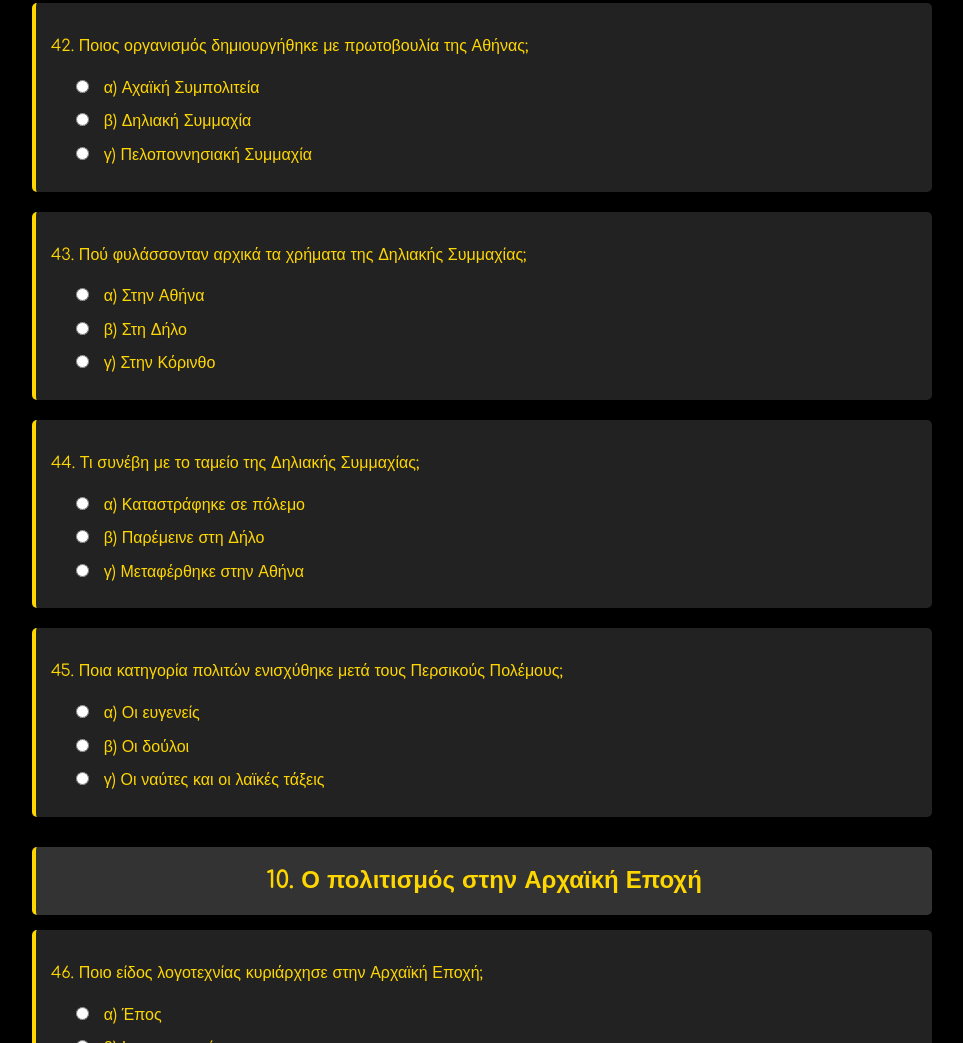
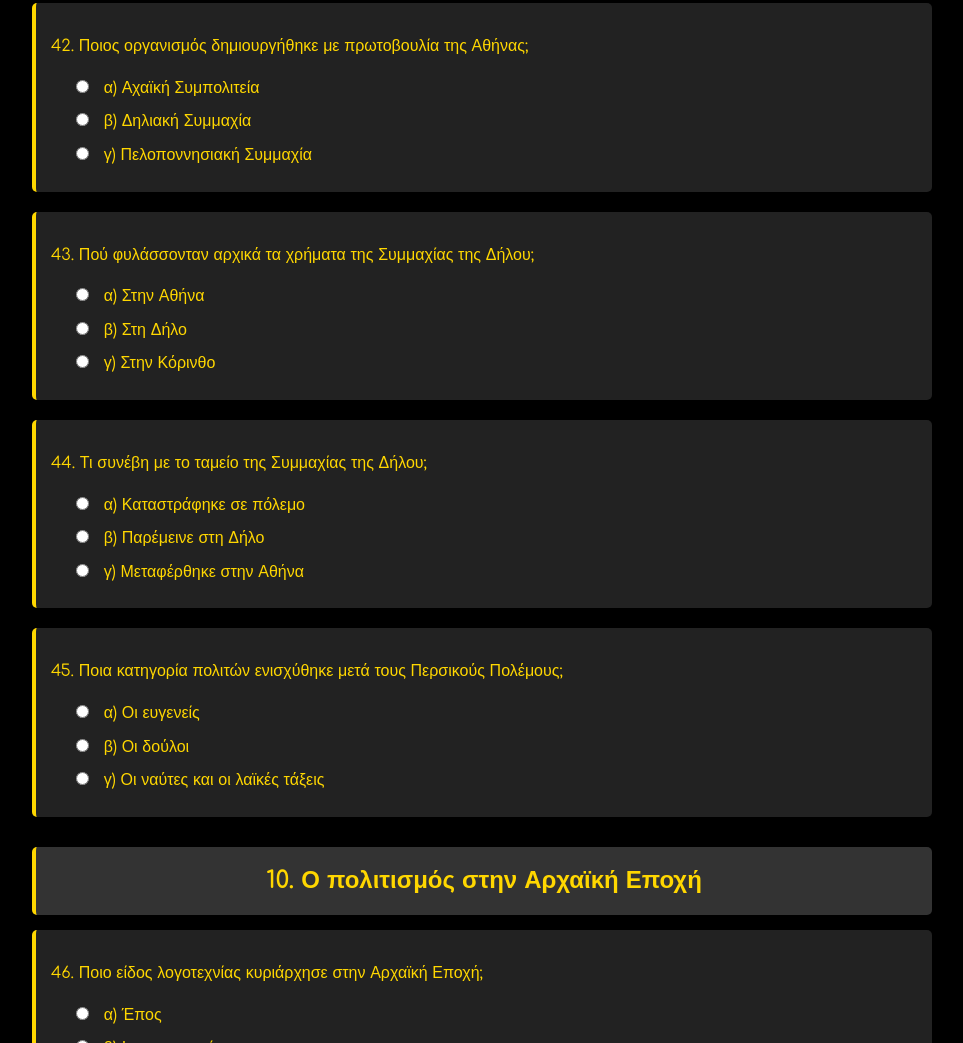
Before and after one commit to pdomvros/archaic-era, a plain HTML site: page index.html in a window 1280 px wide. Shown: the part 9768-10811 px from the top of the page, without its empty margins (158-1121 px from the left). Drawn offline with Linux system fonts and the light colour scheme.

Commit message:
Update index.html

```diff
--- a/index.html
+++ b/index.html
@@ -525,7 +525,7 @@
     </div>
 
     <div class="question" id="q43">
-        <p>43. Πού φυλάσσονταν αρχικά τα χρήματα της Δηλιακής Συμμαχίας;</p>
+        <p>43. Πού φυλάσσονταν αρχικά τα χρήματα της Συμμαχίας της Δήλου;</p>
         <div class="options">
             <label><input type="radio" name="q43" value="a"> α) Στην Αθήνα</label>
             <label><input type="radio" name="q43" value="b"> β) Στη Δήλο</label>
@@ -534,7 +534,7 @@
     </div>
 
     <div class="question" id="q44">
-        <p>44. Τι συνέβη με το ταμείο της Δηλιακής Συμμαχίας;</p>
+        <p>44. Τι συνέβη με το ταμείο της Συμμαχίας της Δήλου;</p>
         <div class="options">
             <label><input type="radio" name="q44" value="a"> α) Καταστράφηκε σε πόλεμο</label>
             <label><input type="radio" name="q44" value="b"> β) Παρέμεινε στη Δήλο</label>
```
